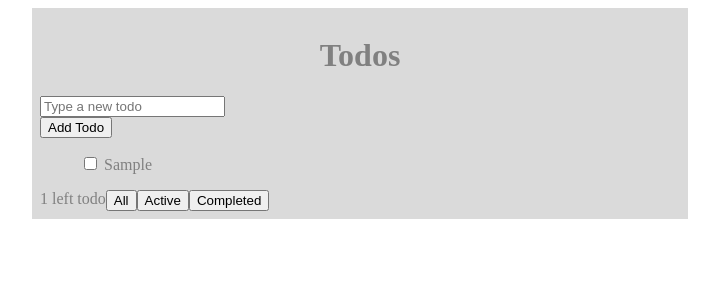
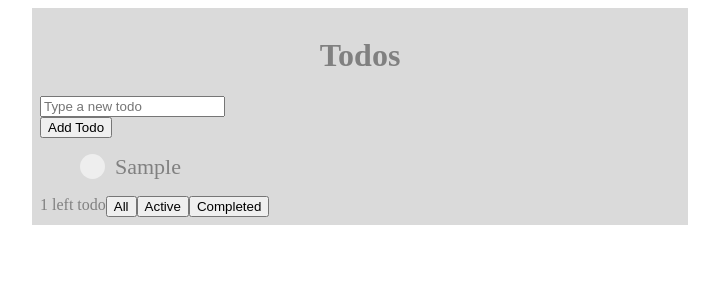
Before and after one commit to fabver82/intro-react, a React (Create React App) app: page / in a window 1280 px wide. Both pictures are taken after typing "Sample" into the empty fields and a click on the button "Add Todo". Shown: the top 300 px of the page, without its empty margins (280-999 px from the left). Built offline with nearby package versions, Linux system fonts and the light colour scheme.

Commit message:
style checkbox

```diff
--- a/src/Todo.js
+++ b/src/Todo.js
@@ -6,13 +6,13 @@ export default function Todo({ todo, toggleTodo }) {
   }
   return (
     <li>
-      <label>
+      <label className="checkbox">
         <input
           type="checkbox"
           onChange={handleTodoClick}
           checked={todo.complete}
-        />{" "}
-        {todo.name}{" "}
+        />
+        <span className="checkmark"></span> {todo.name}{" "}
       </label>
     </li>
   );
--- /dev/null
+++ b/src/sass/_checkbox.scss
@@ -0,0 +1,68 @@
+.checkbox {
+    display: block;
+    position: relative;
+    padding-left: 35px;
+    margin-bottom: 12px;
+    cursor: pointer;
+    font-size: 22px;
+    -webkit-user-select: none;
+    -moz-user-select: none;
+    -ms-user-select: none;
+    user-select: none;
+
+  }
+
+  /* Hide the browser's default checkbox */
+  .checkbox input {
+    position: absolute;
+    opacity: 0;
+    cursor: pointer;
+    height: 0;
+    width: 0;
+  }
+
+  /* Create a custom checkbox */
+  .checkmark {
+    position: absolute;
+    top: 0;
+    left: 0;
+    height: 25px;
+    width: 25px;
+    background-color: #eee;
+    border-radius: 15px;
+  }
+
+  /* On mouse-over, add a grey background color */
+  .checkbox:hover input ~ .checkmark {
+    background-color: #ccc;
+  }
+
+  /* When the checkbox is checked, add a blue background */
+  .checkbox input:checked ~ .checkmark {
+    background-color: #21f34b;
+  }
+
+  /* Create the checkmark/indicator (hidden when not checked) */
+  .checkmark:after {
+    content: "";
+    position: absolute;
+    display: none;
+  }
+
+  /* Show the checkmark when checked */
+  .checkbox input:checked ~ .checkmark:after {
+    display: block;
+  }
+
+  /* Style the checkmark/indicator */
+  .checkbox .checkmark:after {
+    left: 9px;
+    top: 5px;
+    width: 5px;
+    height: 10px;
+    border: solid white;
+    border-width: 0 3px 3px 0;
+    -webkit-transform: rotate(45deg);
+    -ms-transform: rotate(45deg);
+    transform: rotate(45deg);
+  }
--- a/src/sass/style.scss
+++ b/src/sass/style.scss
@@ -1,3 +1,5 @@
+@import 'checkbox';
+
 .App{
     background-color: rgb(218, 218, 218);
     color:gray;
```
